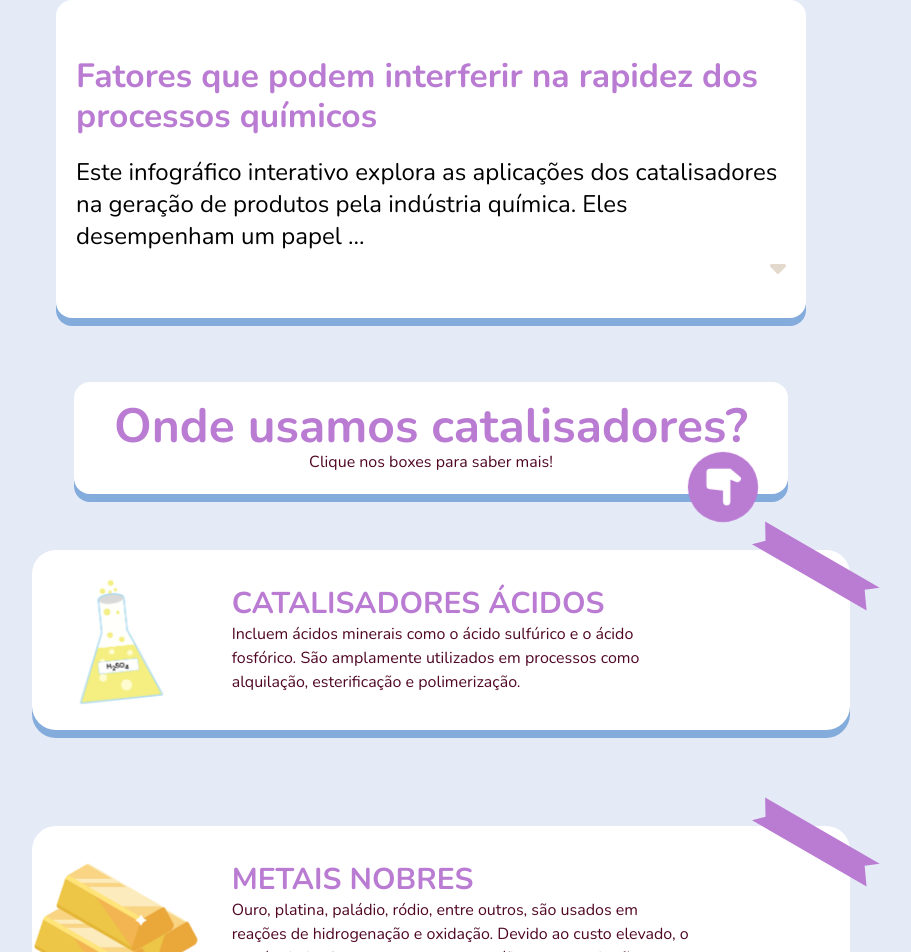
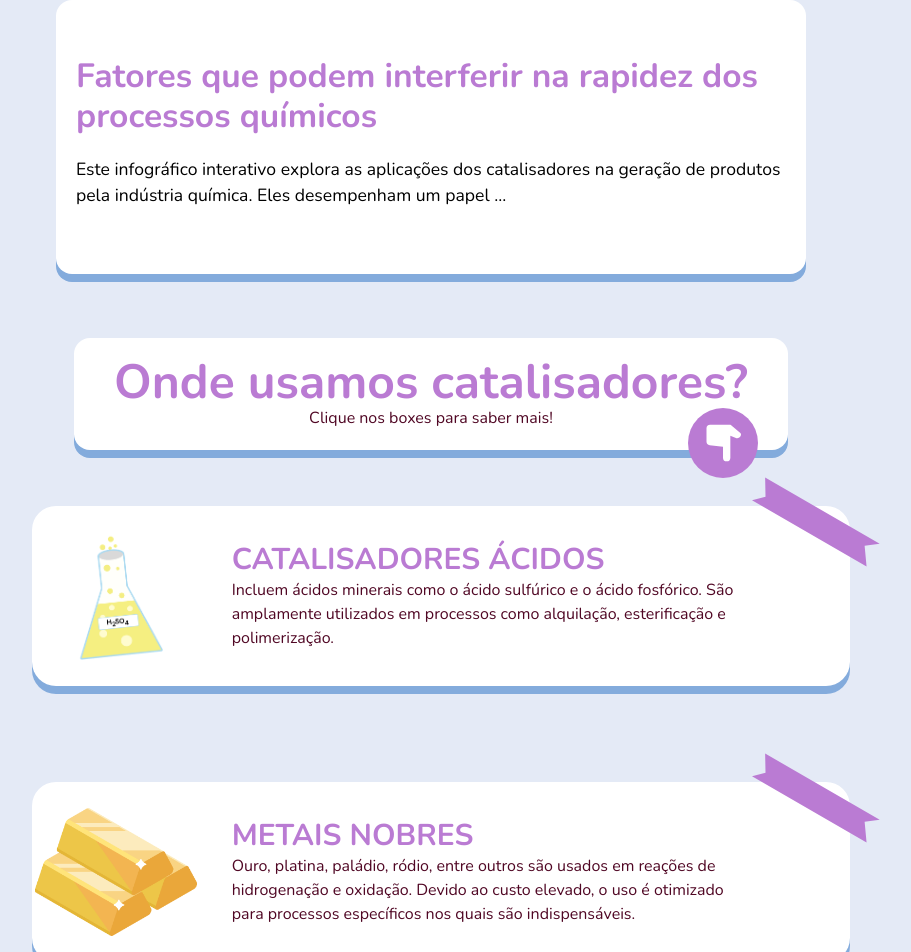
Before and after one commit to ricardoabb/qui_c6_l2a_078, a Next.js app: page / in a window 1280 px wide. Shown: the part 80-1032 px from the top of the page, without its empty margins (209-1120 px from the left). Built offline with nearby package versions, Linux system fonts and the light colour scheme.

Commit message:
🐛 Fix correcoes

```diff
--- a/src/app/components/AnimatedText.tsx
+++ b/src/app/components/AnimatedText.tsx
@@ -58,10 +58,59 @@ export function AnimatedText({ text, limit = 140, delay = 5 }: TextBoxProps) {
         setBaseText(text);
 
     }
+    interface TextWithHighlightsProps {
+        text: string;
+      }
+
+      function TextWithHighlights({ text }: TextWithHighlightsProps): JSX.Element {
+        const phrasesToHighlight: string[] = [
+          'Estudar', 'Reino de Jerusalém', 'o Condado de Trípoli', 'o Principado de Antioquia', 'Condado de Edessa.', 'proto',
+          'CO2', 'H2O', 'O2', 'CH4', 'NH3', 'SO2', 'NO2', 'Haber-Bosch' // Adicionamos "Haber-Bosch"
+        ];
+
+        // Ordenar as frases para evitar conflito de palavras curtas dentro de frases mais longas
+        const sortedPhrases = phrasesToHighlight.sort((a, b) => b.length - a.length);
+
+        // Criar regex para encontrar frases destacadas e fórmulas químicas
+        const regex = new RegExp(`(${sortedPhrases.join('|')})`, 'gi');
+
+        const highlightedText = text.split(regex).map((part, index) => {
+          if (sortedPhrases.includes(part)) {
+            // Se for uma fórmula química, separar os números e adicionar subscrito
+            const chemicalParts = part.split(/(\d+)/).map((subPart, subIndex) =>
+              /\d+/.test(subPart) ? <sub key={`${index}-${subIndex}`}>{subPart}</sub> : subPart
+            );
+
+            // Adiciona Soft Hyphen (hífen condicional) antes do hífen existente
+            const formattedText = part.includes('-') ? part.replace('-', '\u00AD-') : chemicalParts;
+
+            return (
+              <strong key={index} style={{ wordBreak: 'break-word' }}>
+                {formattedText}
+              </strong>
+            );
+          }
+
+          return part.includes('-') ? (
+            <span key={index} style={{ wordBreak: 'break-word' }}>
+              {part.replace('-', '\u00AD-')}
+            </span>
+          ) : (
+            part
+          );
+        });
+
+        return <p className="text-[1.1rem] whitespace-pre-wrap select-none">{highlightedText}</p>;
+      }
+
+
+
+
 
     return (
         <div className="relative h-full flex flex-col justify-between z-40">
-            <p className="text-base md:text-2xl ">{displayedText}</p>
+                  {TextWithHighlights({ text: displayedText })}
+                  {/* <p className="text-sm md:text-lg whitespace-pre-wrap select-none"></p> */}
             {remainingText && <p style={{ display: 'none' }}>{remainingText}</p>}
             <div className={`${text.length <= limit ? "hidden" : "flex"} items-center ml-auto gap-3 `}>
                 <a onClick={handlerBack} className={`${displayBtn} cursor-pointer animate-fade-in-out`}>voltar</a>
--- a/src/app/components/Card.tsx
+++ b/src/app/components/Card.tsx
@@ -40,7 +40,7 @@ export function Card({ title = "title test", subtitle, cardSubtitle, content, im
         })}>
             <div className='flex flex-col justify-center items-start w-full ml-[82px] sm:ml-[140px] md:ml-[182px] lg:ml-[200px]'>
                 <h1 className="font-nunito font-semibold w-8/12 text-xl md:text-2xl lg:text-3xl text-[#ba7bd3]">{title}</h1>
-                <p className='w-9/12 text-pink-950  '>{subtitle}</p>
+                <p className='w-10/12 text-pink-950 hyphens-none '>{subtitle}</p>
             </div>
 
 
--- a/src/app/globals.css
+++ b/src/app/globals.css
@@ -4,8 +4,7 @@
 
 :root {
   background-color: white;
-  --swiper-navigation-color: #410F33;
-
+  --swiper-navigation-color: #410f33;
 }
 
 .swiper-button-prev:after,
@@ -14,8 +13,6 @@
   font-weight: 700;
   margin-bottom: 16px;
 }
-
-
 
 @layer utilities {
   .bg-notebook {
@@ -35,7 +32,10 @@
   }
 }
 
-html, body { @apply no-scrollbar }
+html,
+body {
+  @apply no-scrollbar;
+}
 
 body {
   color: rgb(var(--foreground-rgb));
@@ -57,3 +57,8 @@ img {
     text-wrap: balance;
   }
 }
+
+p {
+hifen-wrap: auto;
+hifen: auto;
+}
--- a/src/app/utils/info.tsx
+++ b/src/app/utils/info.tsx
@@ -33,7 +33,7 @@ export const card = [
     {
         id: 2,
         title: "METAIS NOBRES",
-        subtitle: "Ouro, platina, paládio, ródio, entre outros, são usados em reações de hidrogenação e oxidação. Devido ao custo elevado, o uso é otimizado para processos específicos nos quais são indispensáveis.",
+        subtitle: "Ouro, platina, paládio, ródio, entre outros são usados em reações de hidrogenação e oxidação. Devido ao custo elevado, o uso é otimizado para processos específicos nos quais são indispensáveis.",
         cardSubtitle:"QUAL É A FUNÇÃO DOS METAIS NOBRES NOS CATALISADORES AUTOMOTIVOS?",
         content: "Os catalisadores automotivos desempenham um papel extremamente importante na redução das emissões de gases poluentes provenientes dos veículos. São componentes essenciais dos sistemas de escape automotivos, responsáveis por converter os gases poluentes resultantes da combustão em substâncias menos prejudiciais ao meio ambiente.\nMetais valiosos como paládio, platina e ródio são frequentemente encontrados nos catalisadores automotivos. Esses metais desempenham um papel fundamental na catalisação das reações químicas que ocorrem dentro do catalisador, convertendo os gases provenientes da combustão em substâncias menos prejudiciais, como a conversão de CO em CO2.",
         imageThumb: "/Red_QUIM2_IM_012-gold.png",
```
